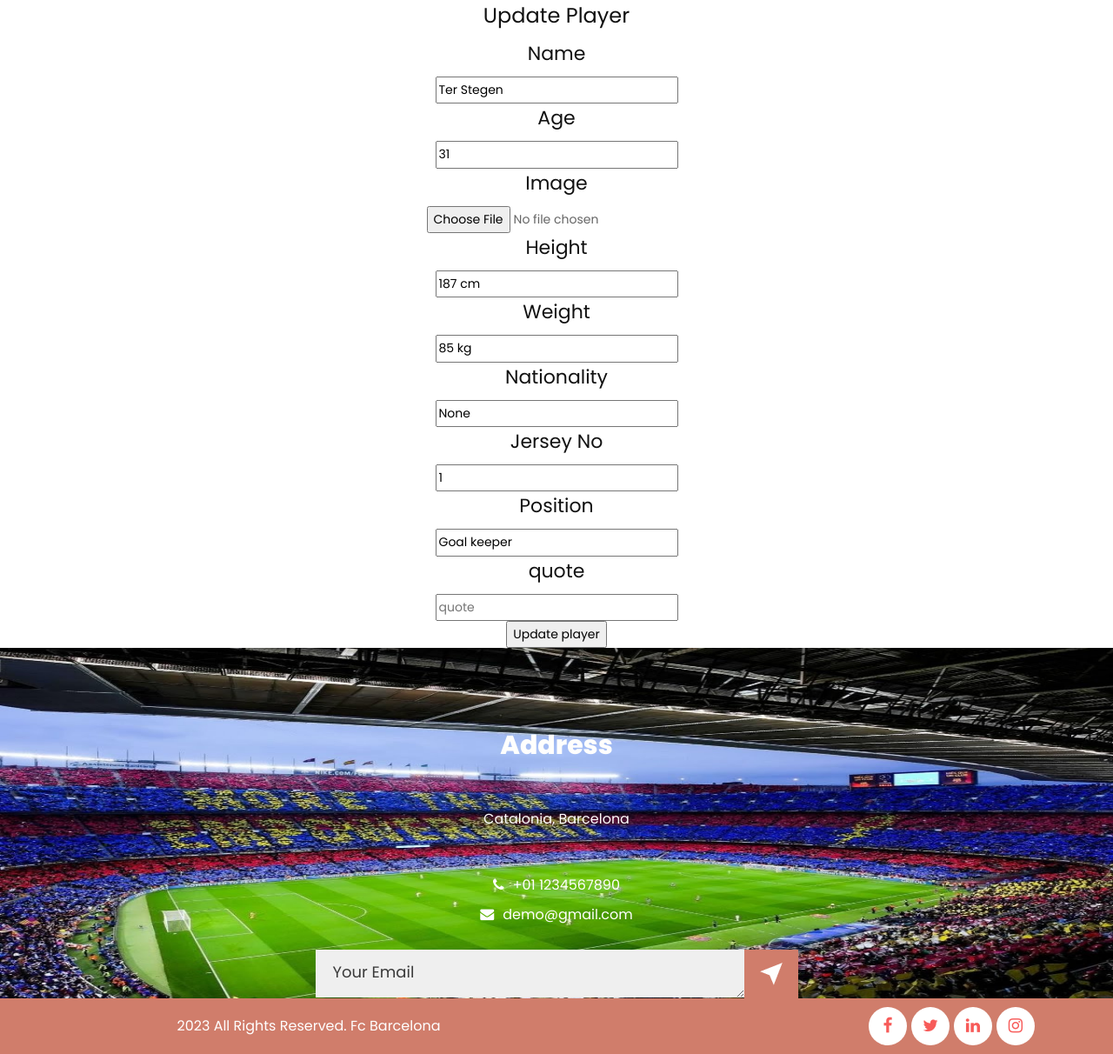
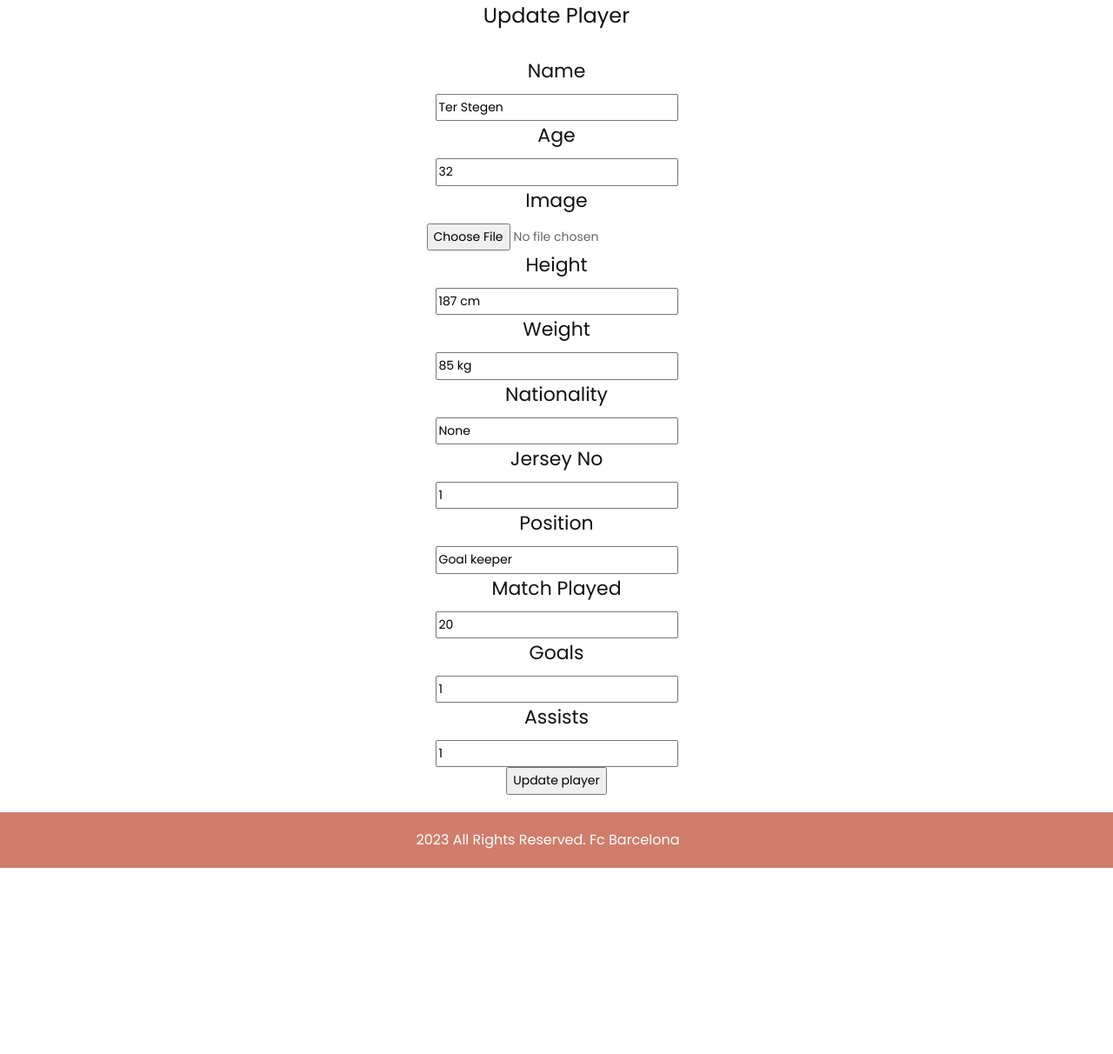
Before and after one commit to ElhamNusratSnigdha/CSE471project_football-club-management, a Flask app: page /admin/players/update/1 in a window 1280 px wide. Shown: the part 137-1349 px from the top of the page at 87% size. After the commit the page ends 1135 px from the top, so only its background shows below. Run offline with Flask 3, Linux system fonts and the light colour scheme; some libraries are stand-ins or nearby versions.

Commit message:
Add fields, add admin login

```diff
--- a/app.py
+++ b/app.py
@@ -1,5 +1,6 @@
 from flask import Flask, render_template, request, redirect, session, send_file, url_for
 from flask_sqlalchemy import SQLAlchemy
+from flask_login import UserMixin, login_user, LoginManager, login_required, logout_user, current_user
 import bcrypt
 from datetime import datetime
 import pickle
@@ -12,17 +13,33 @@
 
 UPLOAD_FOLDER = './static/uploads/'
 ALLOWED_EXTENSIONS = {'png', 'jpg', 'jpeg', 'gif'}
+ADMINUSER = 'admin'
+ADMINPASSWORD = 'password12'
 
 
 share = Share()
 app = Flask(__name__)
+
+
 app.config['SQLALCHEMY_DATABASE_URI'] = 'sqlite:///test.db'
 app.config['UPLOAD_FOLDER'] = UPLOAD_FOLDER
+
+
 share.init_app(app)
 db = SQLAlchemy(app)
 
+login_manager = LoginManager()
+login_manager.init_app(app)
+login_manager.login_view = '/admin/login'
+
+
 app.secret_key = 'secret_key'
 app.app_context().push()
+
+
+@login_manager.user_loader
+def load_user(user_id):
+    return AdminUser.query.get(int(user_id))
 
 
 @app.route('/')
@@ -55,6 +72,26 @@
     return render_template('register.html')
 
 
+@app.route('/admin/login', methods=['Get', 'POST'])
+def adminLogin():
+    if request.method == 'POST':
+        username = request.form['username']
+        password = request.form['password']
+        user = AdminUser.query.filter_by(username=username).first()
+        print(user)
+        if user:
+            if password == user.password:
+                login_user(user)
+                next = request.args.get('next')
+                print(next)
+                return redirect(next or url_for('newsAdd'))
+            else:
+                return render_template('admin-login.html', errorMsg='Invalid Admin Credentials')
+        else:
+            return render_template('admin-login.html', errorMsg='Invalid Admin Credentials')
+    return render_template('admin-login.html', errorMsg='')
+
+
 @app.route('/login', methods=['Get', 'POST'])
 def login():
     if request.method == 'POST':
@@ -84,6 +121,13 @@
     return redirect('/login')
 
 
+@app.route('/admin/logout', methods=['GET', 'POST'])
+@login_required
+def adminLogout():
+    logout_user()
+    return redirect('/admin/login')
+
+
 @app.route('/matches')
 def allMatches():
     all_matches = Matches.query.order_by(Matches.created_at).all()
@@ -97,6 +141,7 @@
 
 
 @app.route('/admin/matches', methods=['POST', 'GET'])
+@login_required
 def matchesAdd():
     if request.method == "POST":
         team1 = request.form['team1']
@@ -183,6 +228,7 @@
 
 
 @app.route('/admin/news', methods=['POST', 'GET'])
+@login_required
 def newsAdd():
     if request.method == "POST":
         news_title = request.form['title']
@@ -279,6 +325,7 @@
 
 
 @app.route('/admin/players', methods=['POST', 'GET'])
+@login_required
 def playersAdd():
     if request.method == "POST":
         name = request.form['name']
@@ -289,14 +336,16 @@
         nationality = request.form['nationality']
         jersey_no = request.form['jersey_no']
         position = request.form['position']
-        quote = request.form['quote']
+        match_played = request.form['match_played']
+        goals = request.form['goals']
+        assists = request.form['assists']
         file_url = ''
         if image and allowed_file(image.filename):
             filename = secure_filename(image.filename)
             image.save(os.path.join(app.config['UPLOAD_FOLDER'], filename))
             file_url = filename
         new_player = Player(name=name, age=age, height=height, weight=weight,
-                            jersey_no=jersey_no, position=position, quote=quote, imageFile=file_url)
+                            jersey_no=jersey_no, position=position, imageFile=file_url, match_played=match_played, goals=goals, assists=assists)
 
         try:
             db.session.add(new_player)
@@ -321,7 +370,9 @@
         player_to_update.nationality = request.form['nationality']
         player_to_update.jersey_no = request.form['jersey_no']
         player_to_update.position = request.form['position']
-        player_to_update.quote = request.form['quote']
+        player_to_update.match_played = request.form['match_played']
+        player_to_update.goals = request.form['goals']
+        player_to_update.assists = request.form['assists']
         image = request.files['image']
         if image and allowed_file(image.filename):
             filename = secure_filename(image.filename)
@@ -384,7 +435,9 @@
     nationality = db.Column(db.String(200), nullable=True)
     jersey_no = db.Column(db.String(200), nullable=True)
     position = db.Column(db.String(200), nullable=True)
-    quote = db.Column(db.String(200), nullable=True)
+    match_played = db.Column(db.String(200), nullable=True)
+    goals = db.Column(db.String(200), nullable=True)
+    assists = db.Column(db.String(200), nullable=True)
     created_at = db.Column(db.DateTime, default=datetime.utcnow)
 
     def __repr__(self):
@@ -419,6 +472,19 @@
         return bcrypt.checkpw(password.encode('utf-8'), self.password.encode('utf-8'))
 
 
+class AdminUser(db.Model, UserMixin):
+    id = db.Column(db.Integer, primary_key=True)
+    username = db.Column(db.String(20), nullable=False, unique=True)
+    password = db.Column(db.String(80), nullable=False)
+
+
 if __name__ == "__main__":
     app.run(debug=True)
     db.create_all()
+    admin = AdminUser.query.get(1)
+    if admin:
+        pass
+    else:
+        new_user = AdminUser(username=ADMINUSER, password=ADMINPASSWORD)
+        db.session.add(new_user)
+        db.session.commit()
--- a/static/css/style.css
+++ b/static/css/style.css
@@ -172,6 +172,11 @@
 .form-control:focus {
   border-color: #ffffff !important;
   box-shadow: 0 0 0 0.2rem rgba(255, 255, 255, 0.25);
+}
+
+.form-container {
+  max-width: 720px;
+  margin: 20px auto;
 }
 
 .navbar-form input {
--- a/templates/base-admin.html
+++ b/templates/base-admin.html
@@ -72,6 +72,11 @@
               <li class="nav-item">
                 <a class="nav-link" href="/admin/news">News & Updates</a>
               </li>
+              {% if current_user.is_authenticated %}
+              <li class="nav-item">
+                <a class="nav-link" href="/admin/logout">Logout</a>
+              </li>
+              {% endif %}
             </ul>
           </div>
         </nav>
@@ -80,78 +85,13 @@
     </div>
     <!-- header section end -->
     <div>{% block body %} {% endblock %}</div>
-    <div class="footer_section layout_padding">
-      <div class="container">
-        <div class="row">
-          <div class="col-md-12">
-            <h1 class="address_text">Address</h1>
-            <p class="footer_text">Catalonia, Barcelona</p>
-            <div class="location_text">
-              <ul>
-                <li>
-                  <a href="#">
-                    <i class="fa fa-phone" aria-hidden="true"></i
-                    ><span class="padding_left_10">+01 1234567890</span>
-                  </a>
-                </li>
-                <li>
-                  <a href="#">
-                    <i class="fa fa-envelope" aria-hidden="true"></i
-                    ><span class="padding_left_10">demo@gmail.com</span>
-                  </a>
-                </li>
-              </ul>
-            </div>
-            <div class="form-group">
-              <textarea
-                class="update_mail"
-                placeholder="Your Email"
-                rows="5"
-                id="comment"
-                name="Your Email"
-              ></textarea>
-              <div class="subscribe_bt">
-                <a href="#"><img src="/static/images/teligram-icon.png" /></a>
-              </div>
-            </div>
-          </div>
-        </div>
-      </div>
-    </div>
+
     <!-- footer section end -->
     <!-- copyright section start -->
     <div class="copyright_section">
       <div class="container">
         <div class="row">
-          <div class="col-lg-6 col-sm-12">
-            <p class="copyright_text">2023 All Rights Reserved. Fc Barcelona</p>
-          </div>
-          <div class="col-lg-6 col-sm-12">
-            <div class="footer_social_icon">
-              <ul>
-                <li>
-                  <a href="#"
-                    ><i class="fa fa-facebook" aria-hidden="true"></i
-                  ></a>
-                </li>
-                <li>
-                  <a href="#"
-                    ><i class="fa fa-twitter" aria-hidden="true"></i
-                  ></a>
-                </li>
-                <li>
-                  <a href="#"
-                    ><i class="fa fa-linkedin" aria-hidden="true"></i
-                  ></a>
-                </li>
-                <li>
-                  <a href="#"
-                    ><i class="fa fa-instagram" aria-hidden="true"></i
-                  ></a>
-                </li>
-              </ul>
-            </div>
-          </div>
+          <p class="copyright_text">2023 All Rights Reserved. Fc Barcelona</p>
         </div>
       </div>
     </div>
--- a/templates/player-one.html
+++ b/templates/player-one.html
@@ -15,6 +15,9 @@
     <div>Weight: {{ player.weight }}</div>
     <div>Position: {{ player.position }}</div>
     <div>Nationality: {{ player.nationality }}</div>
+    <div>Match Played: {{ player.match_played }}</div>
+    <div>Goals: {{ player.goals }}</div>
+    <div>Assists: {{ player.assists }}</div>
   </div>
 </div>
 
--- a/templates/player-update.html
+++ b/templates/player-update.html
@@ -6,6 +6,7 @@
     action="/admin/players/update/{{player.id}}"
     method="post"
     enctype="multipart/form-data"
+    class="form-container"
   >
     <h2>Name</h2>
     <input
@@ -65,13 +66,29 @@
       placeholder="position"
       value="{{player.position}}"
     />
-    <h2>quote</h2>
+    <h2>Match Played</h2>
     <input
       type="text"
-      name="quote"
-      id="quote"
-      placeholder="quote"
-      value="{{player.quote}}"
+      name="match_played"
+      id="match_played"
+      placeholder="match_played"
+      value="{{player.match_played}}"
+    />
+    <h2>Goals</h2>
+    <input
+      type="text"
+      name="goals"
+      id="goals"
+      placeholder="goals"
+      value="{{player.goals}}"
+    />
+    <h2>Assists</h2>
+    <input
+      type="text"
+      name="assists"
+      id="assists"
+      placeholder="assists"
+      value="{{player.assists}}"
     />
     <br />
     <input type="submit" value="Update player" />
```
Also changed, not shown: data.csv (added, +12 -0 lines), templates/admin-login.html (added, +25 -0 lines), templates/player-add.html (+11 -2 lines), instance/test.db. Lines whose indentation alone changed are shown as unchanged.
